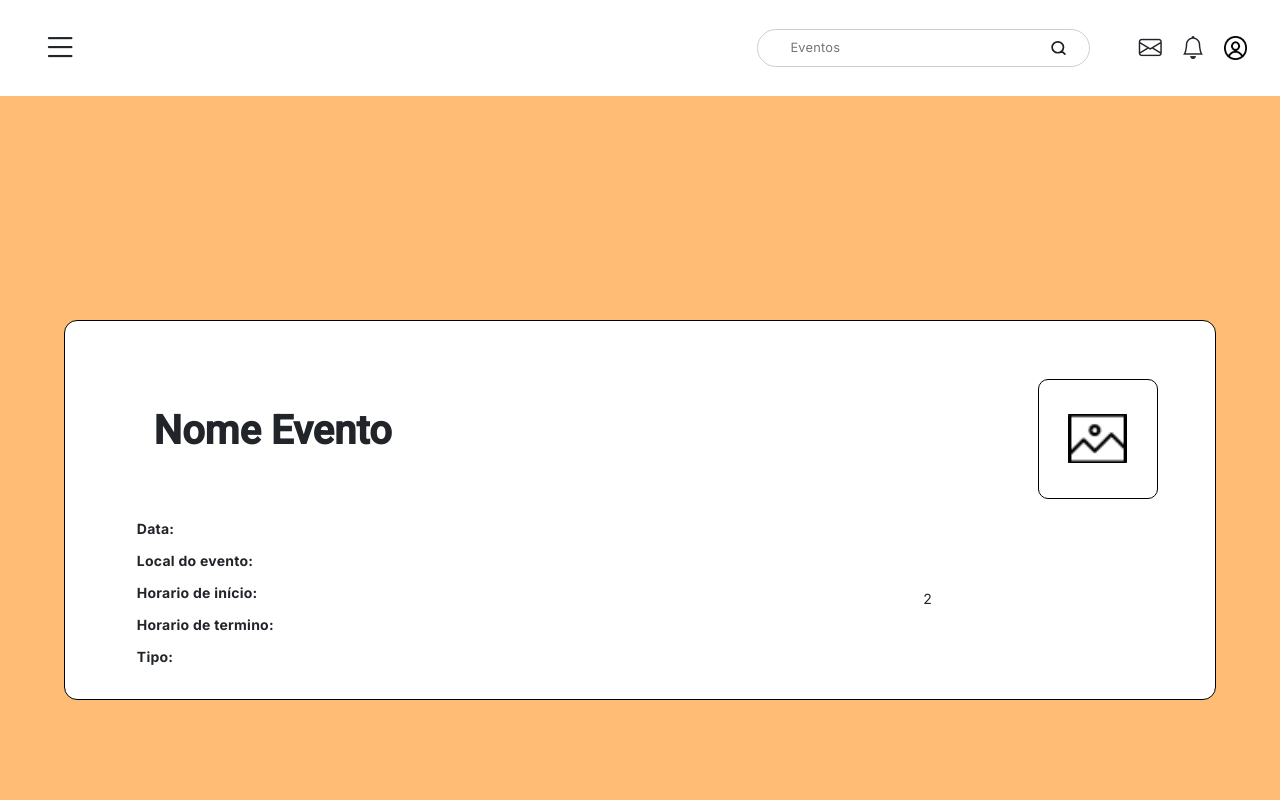
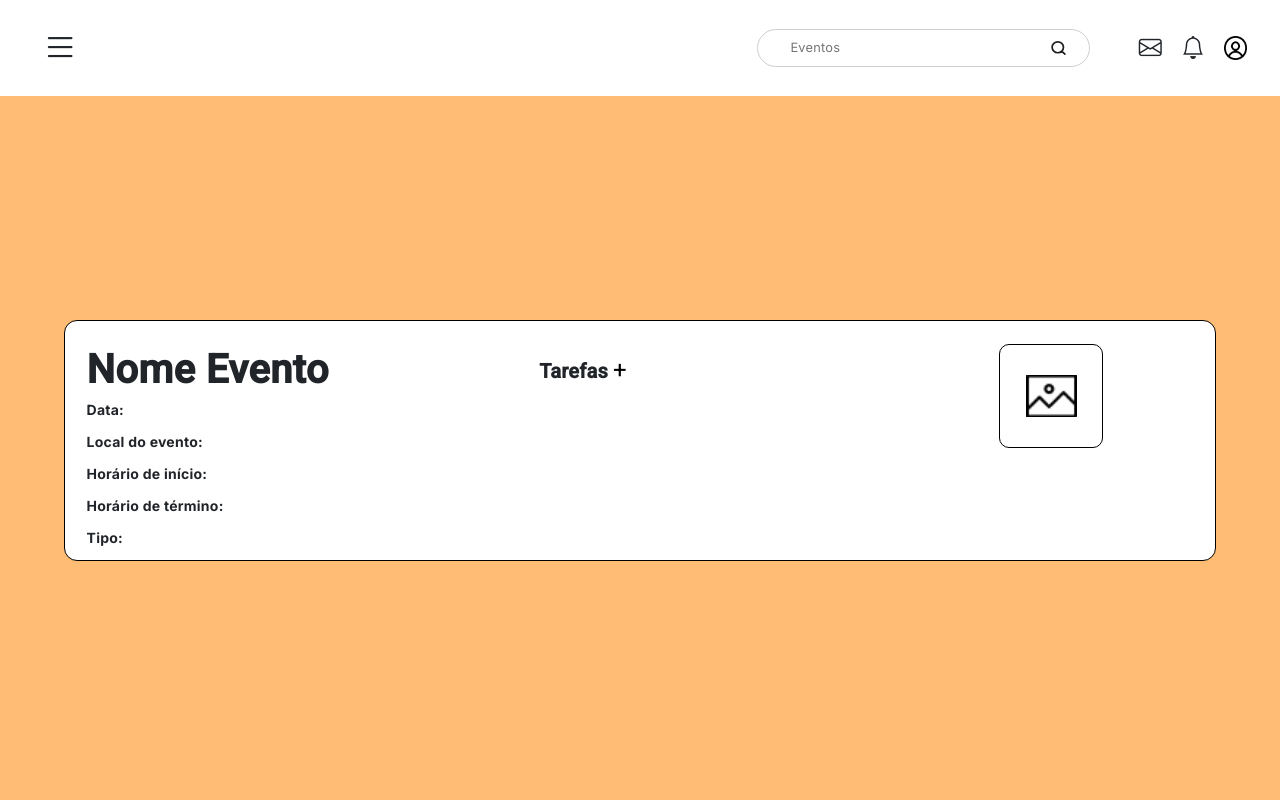
Before and after one commit to GiovannePDS7/Event-Fy, an Angular app: page /infoEvento/1 in a window 1280 px wide. Shown: the top 800 px of the page. Built offline with nearby package versions, Linux system fonts and the light colour scheme.

Commit message:
atualizada tela de info do evento desktop

```diff
--- a/src/app/Components/ev-infos/ev-infos.component.css
+++ b/src/app/Components/ev-infos/ev-infos.component.css
@@ -33,11 +33,7 @@
     align-items: center;
     justify-content: center;
 }
-#container-imgEventoLG
-{
-    width: 15vh;
-    height: 15vh;
-}
+
 .container-Title
 {
     width: 90%;
@@ -49,8 +45,7 @@
 }
 #container-TitleLG h1
 {
-  font-size: 5vh;
-  margin-left: 3%;
+  font-size: 3vh;
 }
 .container-Title h1
 {
@@ -84,17 +79,20 @@
     border: 1px solid #EF820D;
     border-radius: 10px;
 }
-#container-Titletarefas {
+#container-Titletarefas, #container-TitletarefasLG {
     display: flex;
-    justify-content: space-between;
     align-items: center;
     width: 90%;
     margin-left: 5%;
 }
+#container-Titletarefas
+{
+    justify-content: space-between;
+}
 #container-Titletarefas h3
 {
     font-weight: bold;
-    margin-top: 1%;
+    margin-top: 2%;
 }
 #btnEditar {
     border: none;
@@ -229,3 +227,49 @@
     height: 4vh;
     border-radius: 10px;
 }
+
+#grandContaine-infos
+{
+    width: 90%;
+}
+
+/*LG*/
+
+#cardLG {
+  display: flex; /* Define o layout como flexbox */
+  flex-direction: row; /* Alinha os elementos em uma linha */
+  justify-content: space-between; /* Distribui espaço entre os itens */
+  align-items: flex-start; /* Alinha os elementos no topo */
+  gap: 20px; /* Espaçamento entre as divs */
+}
+
+#container-TarefasConvidados
+{
+    width: 43%;
+    margin-top: 3%;
+}
+#grandcontainer-imgEventoLG
+{
+    width: 20%;
+    margin-top: 2%;
+}
+#container-TitleLG
+{
+    width: 40%;
+    margin-top: 3%;
+}
+
+#container-TitleLG h3, #container-TarefasConvidados h3
+{
+    font-weight: bold;
+    font-size: 5vh;
+}
+#container-TarefasConvidados h3
+{
+    font-size: 2.5vh;
+}
+#container-imgEventoLG
+{
+    width: 13vh;
+    height: 13vh;
+}
--- a/src/app/Components/ev-infos/ev-infos.component.html
+++ b/src/app/Components/ev-infos/ev-infos.component.html
@@ -87,37 +87,25 @@
 
 <div class="d-none d-md-block d-xxl-block" id="background">
   <div class="card" id="cardLG">
-    <section id="container-TitleLG">
-      <div class="container-Title" id="container-TitleLG">
-        <h1>Nome Evento</h1>
-        <div id="container-imgEventoLG">
-          <img src="../../../assets/Elementos/imgUsuario.png" alt="" id="imgUsuarioLG">
+    <div id="container-TitleLG">
+      <div id="container-InfosLG">
+        <h3>Nome Evento</h3>
+        <span><p>Data:</p></span>
+        <span><p>Local do evento:</p></span>
+        <span><p>Horário de início:</p></span>
+        <span><p>Horário de término:</p></span>
+        <span><p>Tipo:</p></span>
+      </div>
+    </div>
+    <div id="container-TarefasConvidados">
+        <div id="container-TitletarefasLG">
+          <h3>Tarefas <button id="btnEditar" (click)="abrirFormularioTarefa()">+</button></h3>
         </div>
+    </div>
+    <div id="grandcontainer-imgEventoLG">
+      <div id="container-imgEventoLG">
+        <img src="../../../assets/Elementos/imgUsuario.png" alt="" id="imgUsuarioLG">
       </div>
-    </section>
-    <section>
-      <mat-grid-list cols="2" rowHeight="25vh">
-        <mat-grid-tile>
-          <div id="container-InfosLG">
-            <span>
-              <p>Data:</p>
-            </span>
-            <span>
-              <p>Local do evento:</p>
-            </span>
-            <span>
-              <p>Horario de início:</p>
-            </span>
-            <span>
-              <p>Horario de termino:</p>
-            </span>
-            <span>
-              <p>Tipo:</p>
-            </span>
-          </div>
-        </mat-grid-tile>
-        <mat-grid-tile>2</mat-grid-tile>
-      </mat-grid-list>
-    </section>
+    </div>
   </div>
 </div>
```
